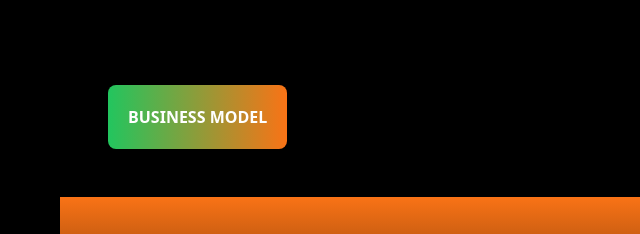
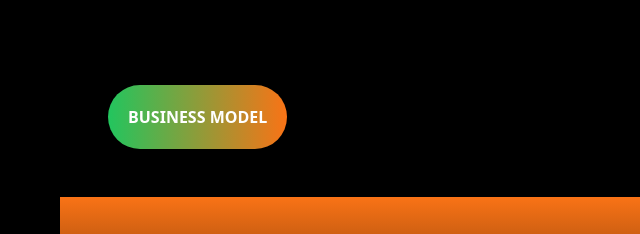
Before and after one commit to HortNet/afrix54, a website: page index.html in a window 1280 px wide. Shown: the part 1881-2115 px from the top of the page, 0-640 px from the left. Drawn offline with nearby package versions, Linux system fonts and the light colour scheme.

Commit message:
another'

```diff
--- a/index.html
+++ b/index.html
@@ -172,7 +172,7 @@ investors
 <section class="w-full  items-center relative overflow-hidden p-5">
   <div class="grid sm:grid-cols-3">
     <div class="">
-      <button id="BmodelToggle" class="bg-green-600 p-5 m-12 rounded-lg font-bold bg-gradient-to-r from-green-500 to-orange-500 ">BUSINESS MODEL</button>
+      <button id="BmodelToggle" class="bg-green-600 p-5 m-12 rounded-full font-bold bg-gradient-to-r from-green-500 to-orange-500 ">BUSINESS MODEL</button>
           </div>
           <div class="bg-green-900 p-5 rounded-b-2xl items-center hidden"id="Bmodel">
             <p>
```
